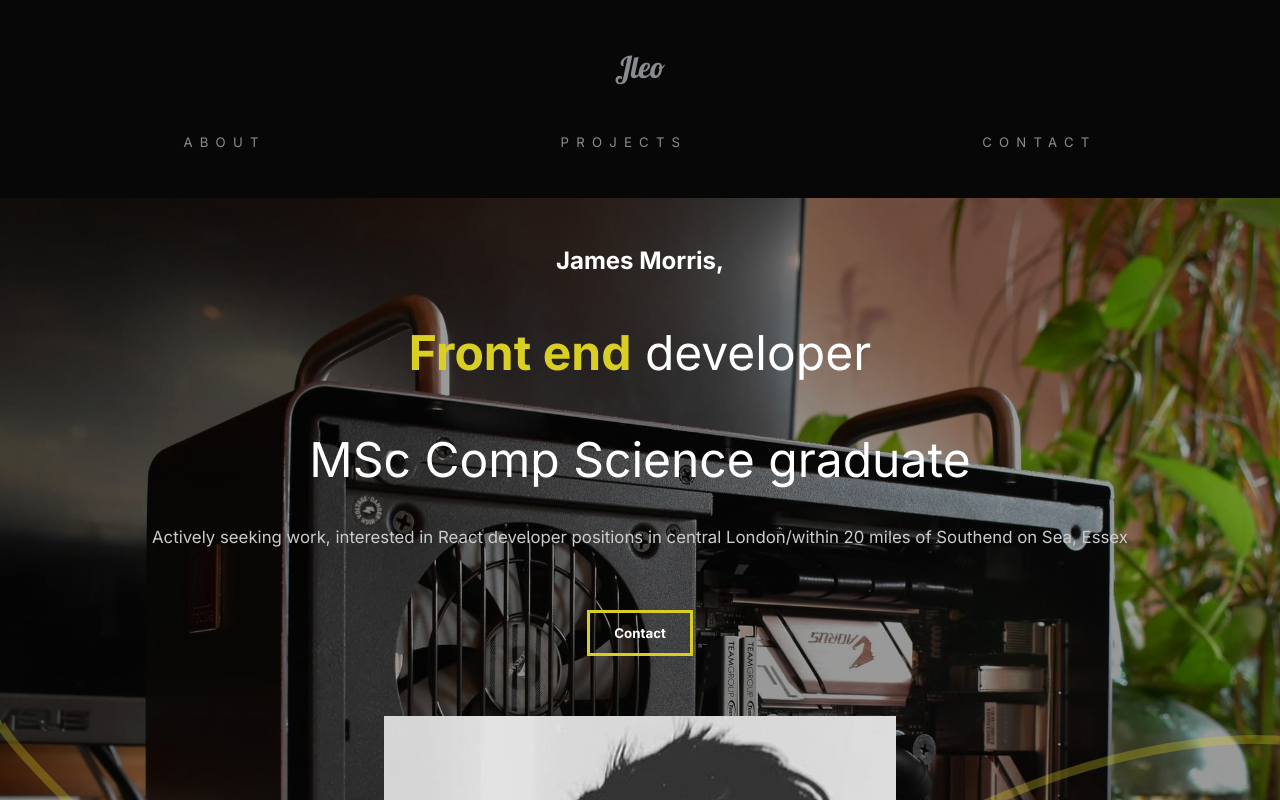
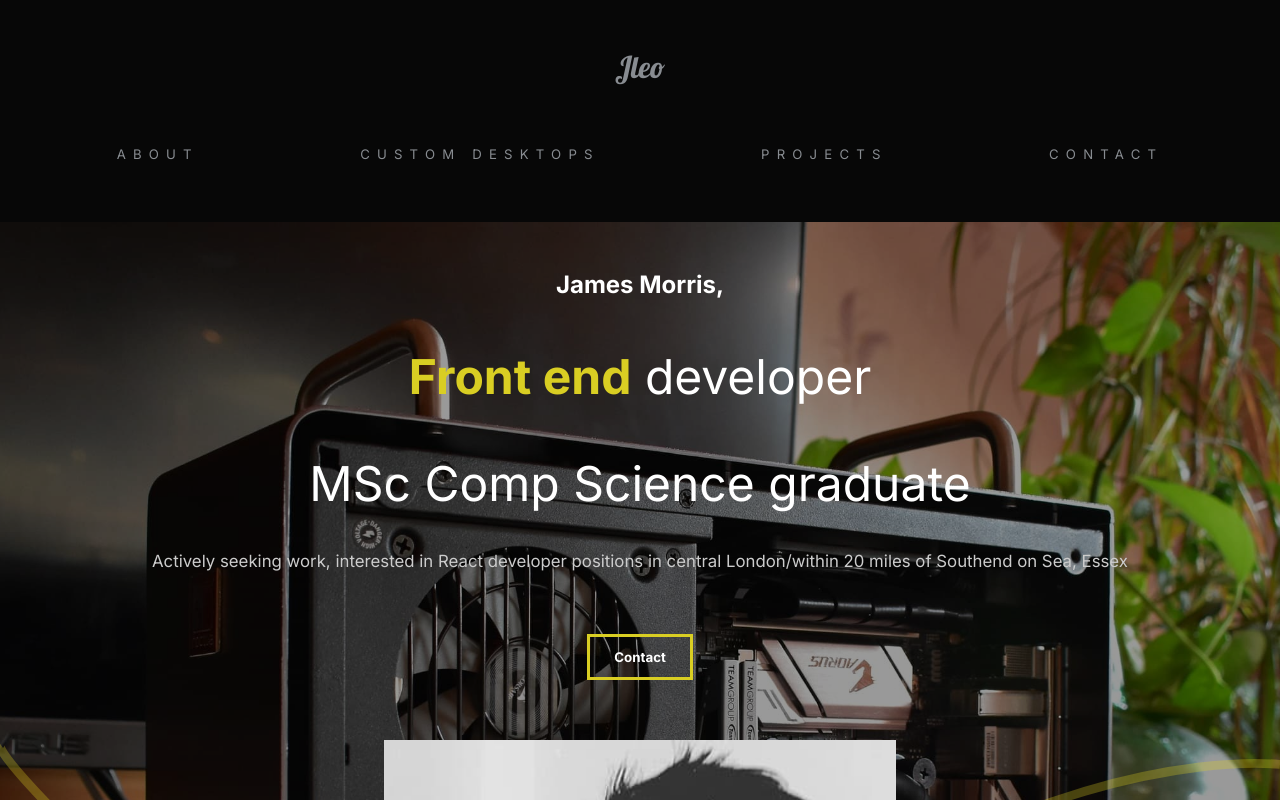
Before and after one commit to jleomorris/portfolio-v3, a React (Create React App) app: page / in a window 1280 px wide. Shown: the top 800 px of the page. Built offline with nearby package versions, Linux system fonts and the light colour scheme.

Commit message:
Update Nav, Projects, global styling

```diff
--- a/src/components/Nav.js
+++ b/src/components/Nav.js
@@ -13,6 +13,9 @@ const Nav = () => {
       <ul>
         <li>
           <Link to="/">About</Link>
+        </li>
+        <li>
+          <Link to="/custom-desktops">Custom desktops</Link>
         </li>
         <li>
           <Link to="/projects">Projects</Link>
@@ -50,8 +53,10 @@ const StyledNav = styled.nav`
   }
 
   ul {
+    list-style: none;
     display: flex;
-    list-style: none;
+    justify-content: space-evenly;
+    flex-wrap: wrap;
   }
 
   #logo {
@@ -65,6 +70,7 @@ const StyledNav = styled.nav`
     position: relative;
     letter-spacing: 0.6rem;
     text-transform: uppercase;
+    margin: 1rem 0;
   }
 
   // Media Queries
--- a/src/pages/Projects.js
+++ b/src/pages/Projects.js
@@ -106,7 +106,6 @@ const StyledProjects = styled(motion.div)`
 
   .flexible-message {
     flex: 1;
-    background: #070707;
     display: flex;
     justify-content: flex-start;
     align-items: flex-end;
--- a/src/styles.js
+++ b/src/styles.js
@@ -44,6 +44,7 @@ export const Description = styled.div`
     button {
       margin: 2rem 0rem 5rem 0rem;
     }
+  }
 `;
 
 export const Image = styled.div`
```
